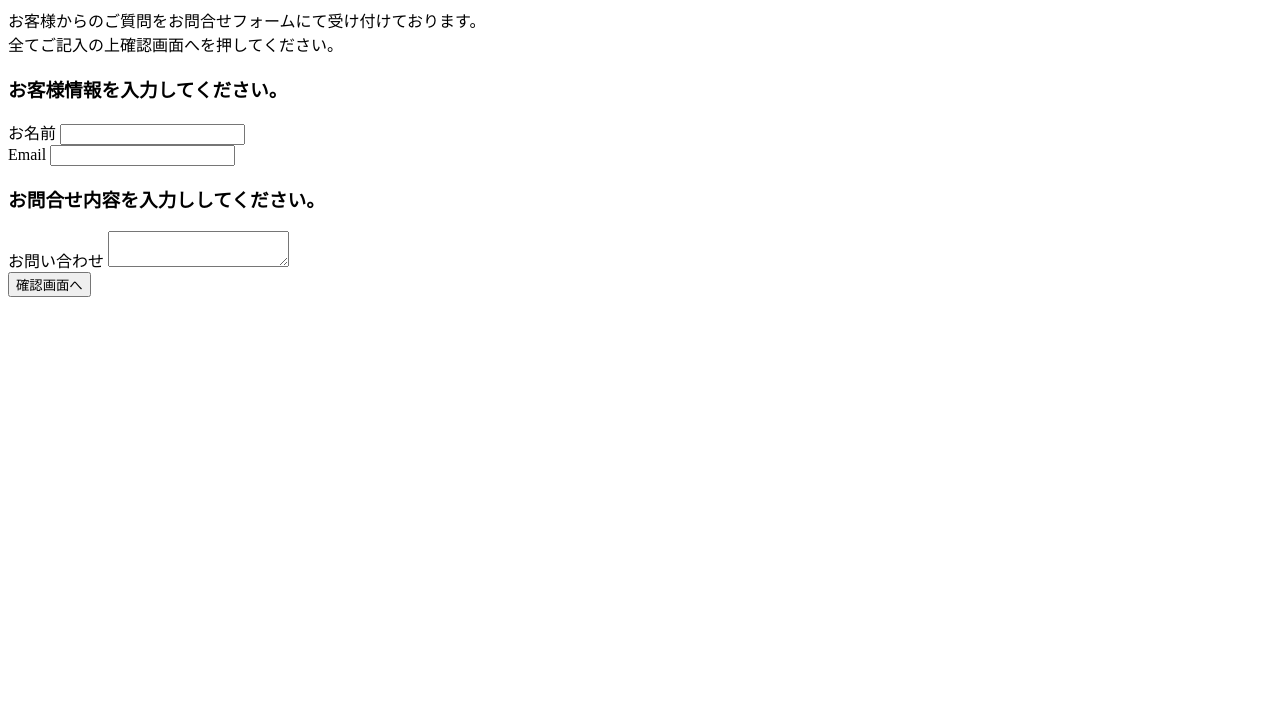
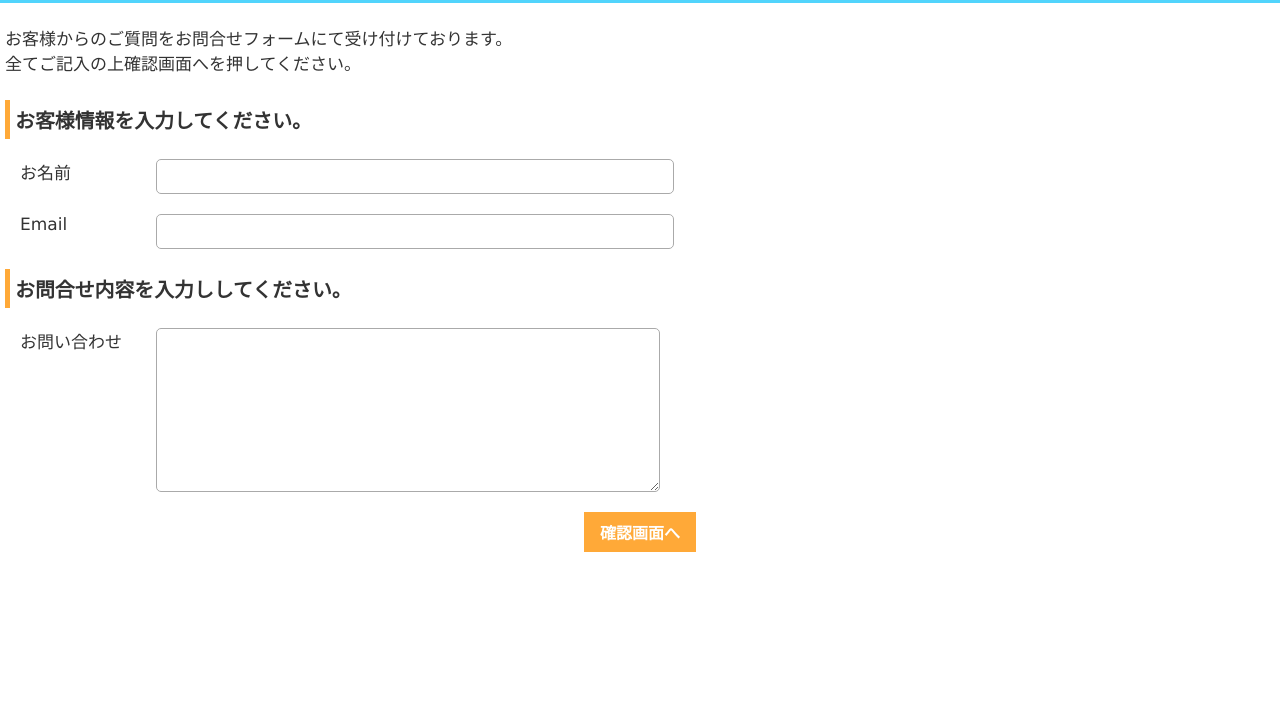
Before and after one commit to fu-dotcom/create-webpages, a plain HTML site: page index.html in a window 1280 px wide. Shown: the part 81-800 px from the top of the page. Drawn offline with Linux system fonts and the light colour scheme; files that its build step writes are made by us from their sources.

Commit message:
Update index.html

```diff
--- a/index.html
+++ b/index.html
@@ -4,7 +4,7 @@
 <head>
   <meta charset="UTF-8">
   <title>お問合わせフォーム</title>
-  <link rel="stylesheet" href="css/styles.css"></link>
+  <link rel="stylesheet" href="css/stylesheet.css"></link>
 </head>
 
 <body>
```
